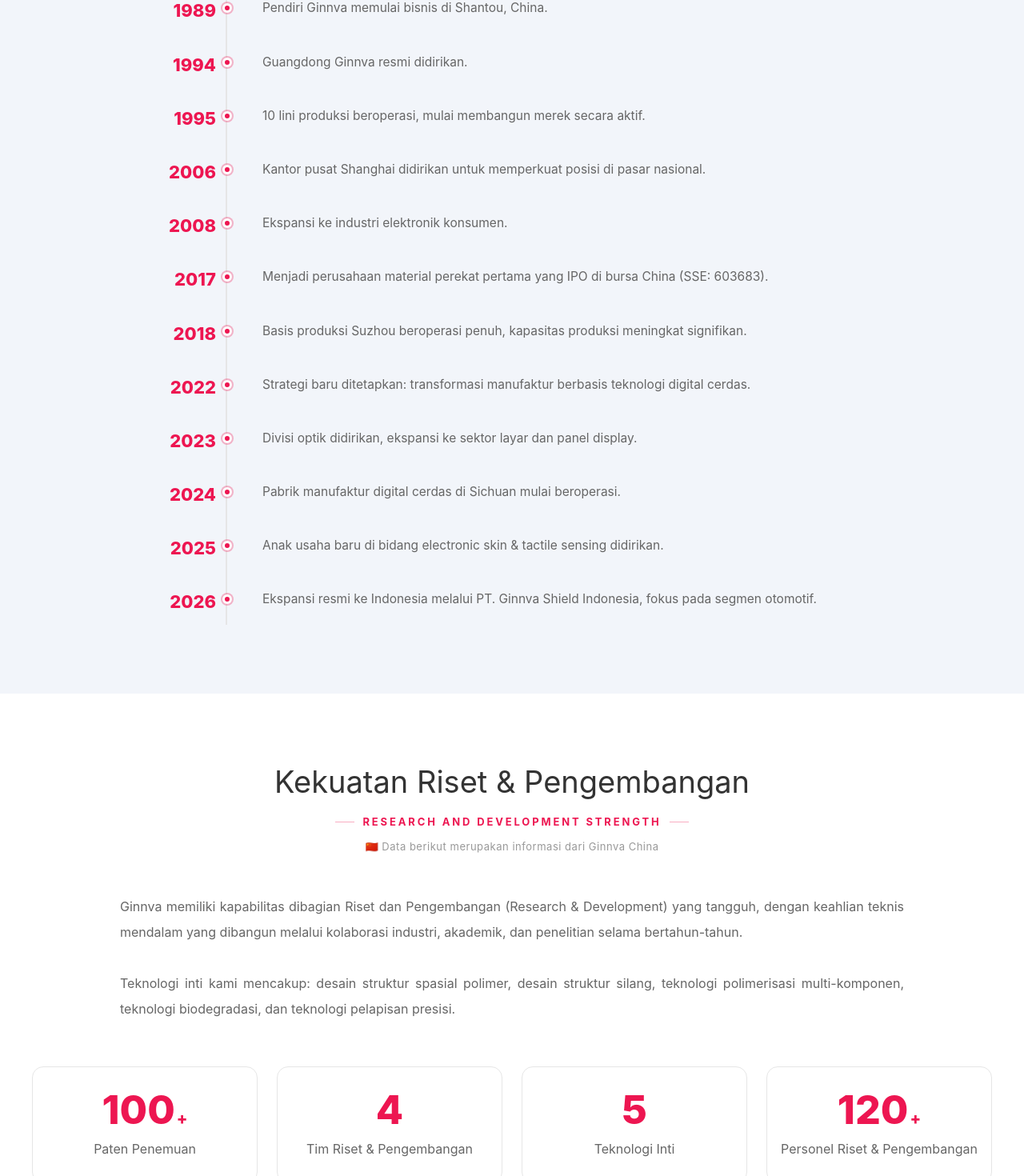
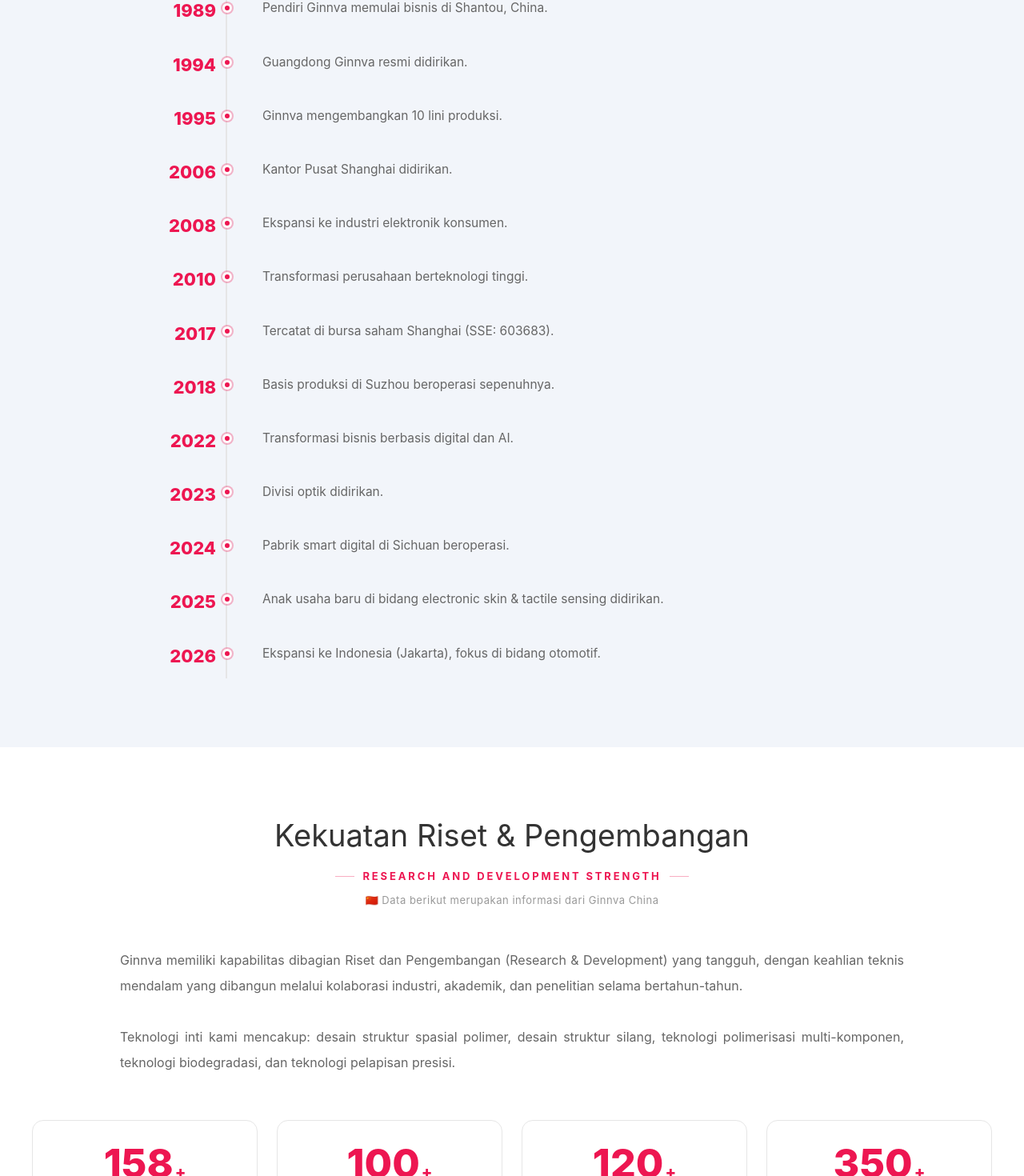
Before and after one commit to afedryandi/ginnva-web, a Next.js app: page /brand in a window 1280 px wide. Shown: the part 2414-3884 px from the top of the page at 80% size. Built offline with nearby package versions, Linux system fonts and the light colour scheme; no server answers.

Commit message:
Update brand page R&D stats and company timeline
Refresh R&D strength statistics and correct the company milestone
timeline to match the latest figures provided.

```diff
--- a/components/brand/BrandStrength.tsx
+++ b/components/brand/BrandStrength.tsx
@@ -19,10 +19,10 @@ export default function BrandStrength() {
             Teknologi inti kami mencakup: desain struktur spasial polimer, desain struktur silang, teknologi polimerisasi multi-komponen, teknologi biodegradasi, dan teknologi pelapisan presisi.
           </p>
           <div className="stat-row">
-            <div className="it"><div className="v">100<small>+</small></div><div className="l">Paten Penemuan</div></div>
-            <div className="it"><div className="v">4</div><div className="l">Tim Riset & Pengembangan</div></div>
-            <div className="it"><div className="v">5</div><div className="l">Teknologi Inti</div></div>
-            <div className="it"><div className="v">120<small>+</small></div><div className="l">Personel Riset & Pengembangan</div></div>
+            <div className="it"><div className="v">158<small>+</small></div><div className="l">Sertifikasi Industri</div></div>
+            <div className="it"><div className="v">100<small>+</small></div><div className="l">Paten Proprietary</div></div>
+            <div className="it"><div className="v">120<small>+</small></div><div className="l">Personel R&D</div></div>
+            <div className="it"><div className="v">350<small>+</small></div><div className="l">Peralatan Canggih</div></div>
           </div>
         </div>
       </section>
--- a/components/brand/BrandTimeline.tsx
+++ b/components/brand/BrandTimeline.tsx
@@ -3,16 +3,17 @@ import React from 'react';
 const TIMELINE_DATA = [
   { year: '1989', body: 'Pendiri Ginnva memulai bisnis di Shantou, China.' },
   { year: '1994', body: 'Guangdong Ginnva resmi didirikan.' },
-  { year: '1995', body: '10 lini produksi beroperasi, mulai membangun merek secara aktif.' },
-  { year: '2006', body: 'Kantor pusat Shanghai didirikan untuk memperkuat posisi di pasar nasional.' },
+  { year: '1995', body: 'Ginnva mengembangkan 10 lini produksi.' },
+  { year: '2006', body: 'Kantor Pusat Shanghai didirikan.' },
   { year: '2008', body: 'Ekspansi ke industri elektronik konsumen.' },
-  { year: '2017', body: 'Menjadi perusahaan material perekat pertama yang IPO di bursa China (SSE: 603683).' },
-  { year: '2018', body: 'Basis produksi Suzhou beroperasi penuh, kapasitas produksi meningkat signifikan.' },
-  { year: '2022', body: 'Strategi baru ditetapkan: transformasi manufaktur berbasis teknologi digital cerdas.' },
-  { year: '2023', body: 'Divisi optik didirikan, ekspansi ke sektor layar dan panel display.' },
-  { year: '2024', body: 'Pabrik manufaktur digital cerdas di Sichuan mulai beroperasi.' },
+  { year: '2010', body: 'Transformasi perusahaan berteknologi tinggi.' },
+  { year: '2017', body: 'Tercatat di bursa saham Shanghai (SSE: 603683).' },
+  { year: '2018', body: 'Basis produksi di Suzhou beroperasi sepenuhnya.' },
+  { year: '2022', body: 'Transformasi bisnis berbasis digital dan AI.' },
+  { year: '2023', body: 'Divisi optik didirikan.' },
+  { year: '2024', body: 'Pabrik smart digital di Sichuan beroperasi.' },
   { year: '2025', body: 'Anak usaha baru di bidang electronic skin & tactile sensing didirikan.' },
-  { year: '2026', body: 'Ekspansi resmi ke Indonesia melalui PT. Ginnva Shield Indonesia, fokus pada segmen otomotif.' },
+  { year: '2026', body: 'Ekspansi ke Indonesia (Jakarta), fokus di bidang otomotif.' },
 ];
 
 export default function BrandTimeline() {
```
